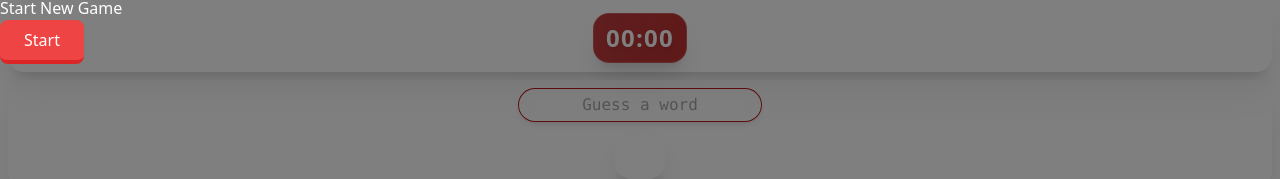
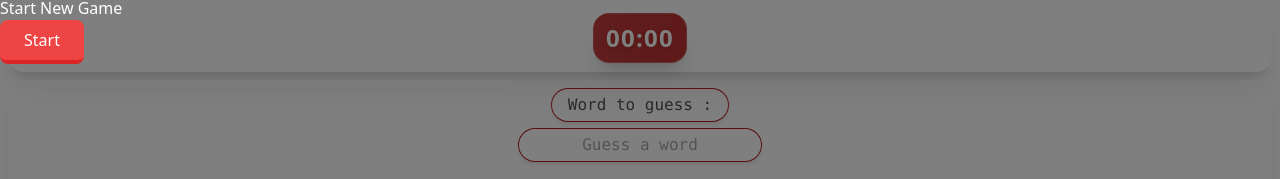
Before and after one commit to SantiagoH10/wordguess, a React app in the folder frontend/: page / in a window 1280 px wide. Shown: the part 120-299 px from the top of the page. Built offline with nearby package versions, Linux system fonts and the light colour scheme; the HTML template or start-up script is replaced by a standard one.

Commit message:
TargetWord component for testing

```diff
--- a/frontend/src/app-components/Wordguess.jsx
+++ b/frontend/src/app-components/Wordguess.jsx
@@ -1,12 +1,14 @@
 import { GameDashboard } from '../game-components/GameDashboard'
 import { GameOverlay } from '../game-components/GameOverlay'
 import { InputWord } from '../game-components/InputWord'
+import { TargetWord } from '../game-components/TargetWord'
 import { WordPool } from '../game-components/WordPool'
 import { useGame } from '../logic/useGame'
 
 function WordguessGame() {
   return (
     <div className="container mx-auto flex flex-col items-center justify-center gap-2 rounded-2xl border border-white/20 bg-white/10 px-3 py-2 shadow-xl backdrop-blur-md">
+      <TargetWord />
       <InputWord />
       <WordPool />
     </div>
--- /dev/null
+++ b/frontend/src/game-components/TargetWord.jsx
@@ -0,0 +1,10 @@
+import { useGame } from '../logic/useGame'
+
+export function TargetWord() {
+  const { targetWord } = useGame()
+  return (
+    <div className="rounded-full bg-white/10 px-4 py-1 font-mono text-zinc-600 shadow-md outline-none ring-1 ring-red-700 backdrop-blur-md duration-300 placeholder:text-center placeholder:text-zinc-600 placeholder:opacity-50 focus:shadow-lg focus:shadow-red-700 focus:ring-2 focus:ring-red-700">
+      <p>Word to guess : {targetWord}</p>
+    </div>
+  )
+}
--- a/frontend/src/logic/useGame.jsx
+++ b/frontend/src/logic/useGame.jsx
@@ -10,7 +10,8 @@ function useGameLogic() {
 
   // API request function
   const getRandomWord = async (selectedModel = model) => {
-    const url = 'https://legendary-computing-machine-4jww6g54xgqqfj9x4-3001.app.github.dev/api/word2vec/random'
+    const url =
+      'https://legendary-computing-machine-4jww6g54xgqqfj9x4-3001.app.github.dev/api/word2vec/random'
 
     try {
       console.log('Making request to:', url)
```
